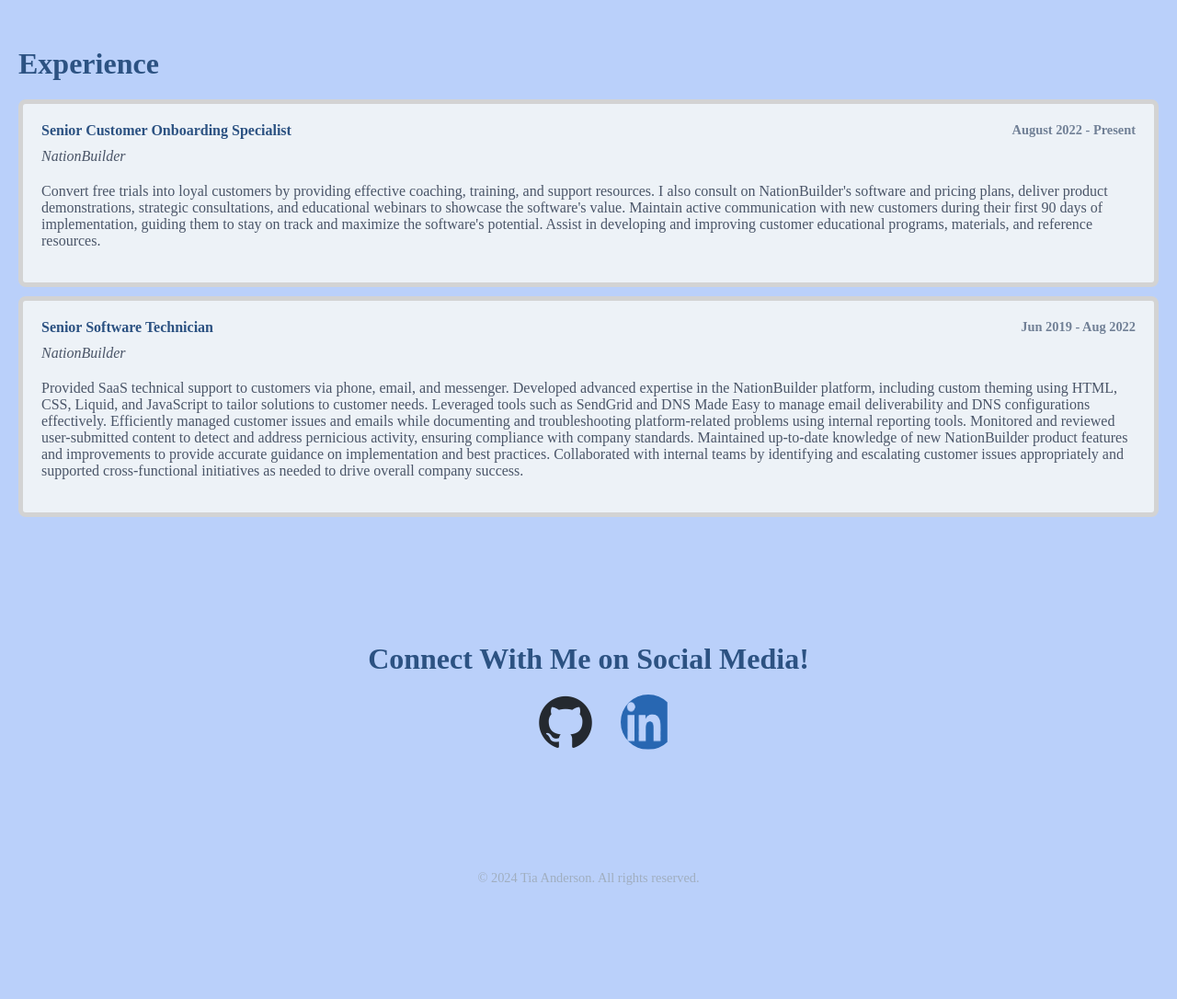
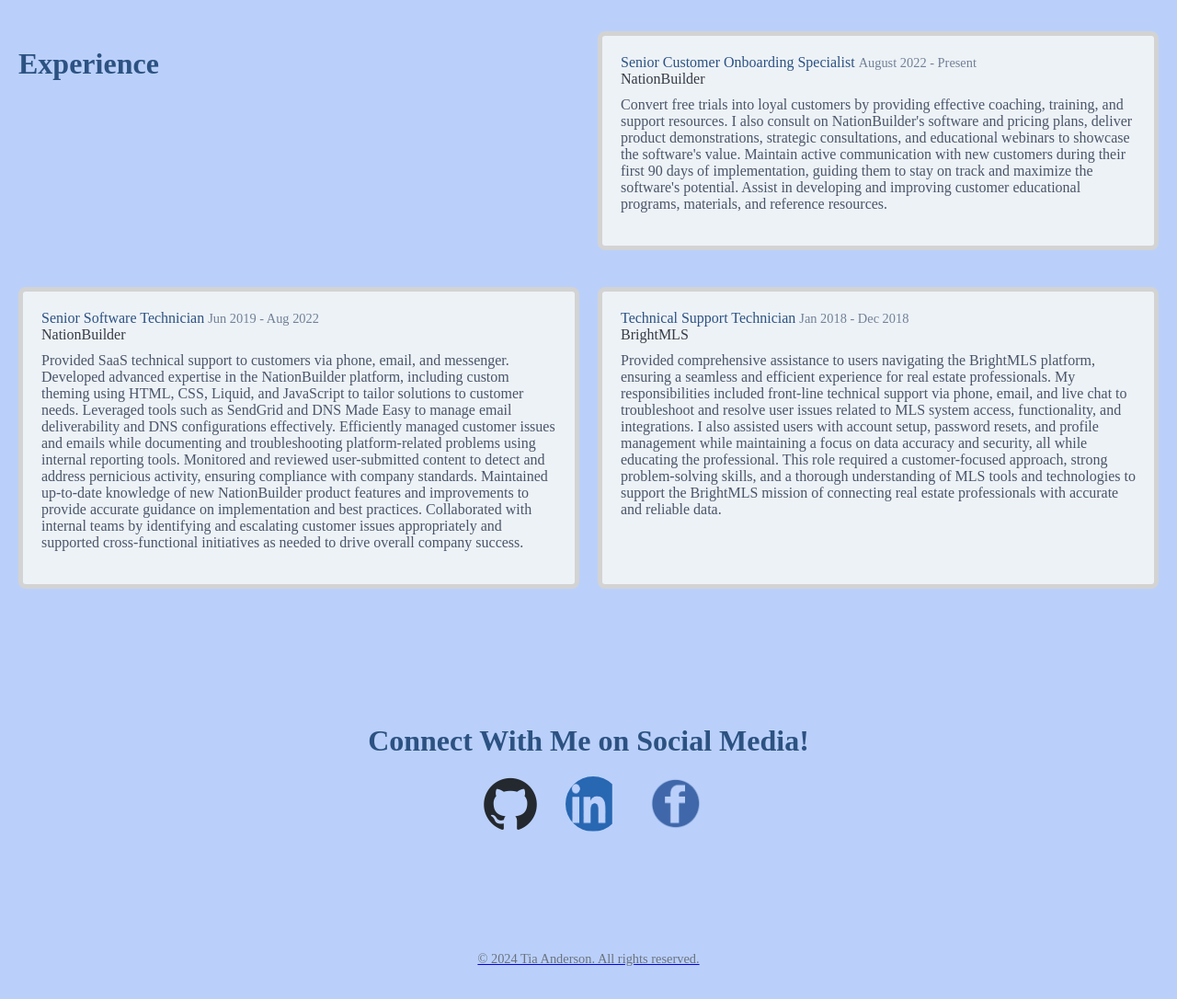
Before and after one commit to Miss-Tia/tia-anderson-jupiter, a plain HTML site: page index.html in a window 1280 px wide. Shown: the part 960-2046 px from the top of the page at 92% size. Before the commit the page ends 1957 px from the top, so only its background shows below. Drawn offline with Linux system fonts and the light colour scheme.

Commit message:
responsiveness added

```diff
--- a/CSS/index.css
+++ b/CSS/index.css
@@ -1,4 +1,29 @@
-  body {
+ /* Mobile first*/
+
+/* tablet media query */
+@media (min-width: 768px) {
+    nav ul {
+        gap: 60px; /* More spaced out for tablet screen */
+        padding: 20px; /* padding for alignment */
+    }
+
+    #experience .experience-item {
+        display: flex;
+        flex-direction: column; /* change to side by side */
+        align-items: flex-start;
+    }
+
+    #experience .experience-header {
+        gap: 15px; /* space between title and dates */
+    }
+
+    #connect ul li a img {
+        width: 80px; /* bigger icons */
+        height: 80px;
+    }
+}
+
+ body {
     background-color: #bad0fa;
     color: #363b45;
     font-family: "Afacad Flux", serif;
@@ -6,6 +31,26 @@
     padding: 0;
 }
 
+/* Desktop devices */
+@media (min-width: 1024px) {
+    nav ul {
+        gap: 80px; /* more spacing for larger screens */
+    }
+    h1 {
+        font-size: 4rem; /* bigger font */
+    }
+    section {
+        padding: 60px 40px; /* more padding for larger screen */
+    }
+    #experience {
+        display: grid;
+        grid-template-columns: repeat(2, 1fr);/* make it a grid */
+        gap: 20px; /* grid item space between */
+    }
+    #connect ul {
+        justify-content: space-evenly; /* space links evenly */
+    }
+}
 
 @import url('<link href="https://fonts.googleapis.com/css2?family=Afacad+Flux:wght@100..1000&family=Baskervville+SC&family=Gruppo&display=swap"');
 
@@ -68,40 +113,22 @@
 }
 
 
-#experience ul {
-    padding: 0;
-    list-style: none;
-}
-
-#experience {
-    padding: 40px 20px;
+#experience h2 {
+    font-size: 2rem;
+    font-weight: 700;
+    color: #2C5282;
+    margin-bottom: 20px;
 }
 
 #experience .experience-item {
-    display: flex;
-    flex-direction: column;
-    gap: 10px;
-    margin-bottom: 10px;
     background-color: #EDF2F7;
     border: 5px solid lightgray;
     border-radius: 8px;
     padding: 20px;
+    margin-bottom: 20px;
 }
-
-#experience .experience-header {
-    display: flex;
-    justify-content: space-between;
-    align-items: flex-start;
-    font-weight: bold;
-    gap: 5px;
-}
-#experience .company-name {
-    display: block;
-    font-size: 1rem;
-    font-style: italic;
-    color: #4A5568;
-    margin-top: 0px;
-
+#experience .experience-item:first-of-type {
+    margin-top: 10px;
 }
 .job-title {
     color: #2C5282;
@@ -169,5 +196,5 @@
     text-align: center;
     padding: 20px;
     font-size: 0.9rem;
-    color: #A0AEC0;
+    color: #6b7280;
 }
--- a/index.html
+++ b/index.html
@@ -9,7 +9,7 @@
     <link href="css/index.css" rel="stylesheet" />
 </head>
     <nav>
-        <img src="images/IMG_9516.JPEG" alt="Photo of Tia Anderson">
+        <img src="images/IMG_9516.JPEG" alt="Photo of Tia Anderson smiling and posing nicely at a dinner table">
         <h1> TIA ANDERSON</h1>
         <ul>
             <li><a href="#about">About</a></li>
@@ -54,6 +54,16 @@
         <span class="company-name">NationBuilder</span>
         <p class="job-description">Provided SaaS technical support to customers via phone, email, and messenger. Developed advanced expertise in the NationBuilder platform, including custom theming using HTML, CSS, Liquid, and JavaScript to tailor solutions to customer needs. Leveraged tools such as SendGrid and DNS Made Easy to manage email deliverability and DNS configurations effectively. Efficiently managed customer issues and emails while documenting and troubleshooting platform-related problems using internal reporting tools. Monitored and reviewed user-submitted content to detect and address pernicious activity, ensuring compliance with company standards. Maintained up-to-date knowledge of new NationBuilder product features and improvements to provide accurate guidance on implementation and best practices. Collaborated with internal teams by identifying and escalating customer issues appropriately and supported cross-functional initiatives as needed to drive overall company success.</p>
     </div>
+
+    <div class="experience-item">
+        <div class="experience-header">
+            <span class="job-title">Technical Support Technician</span>
+            <span class="job-dates">Jan 2018 - Dec 2018</span>
+        </div>
+
+    <span class="company-name">BrightMLS</span>
+    <p class="job-description">Provided comprehensive assistance to users navigating the BrightMLS platform, ensuring a seamless and efficient experience for real estate professionals. My responsibilities included front-line technical support via phone, email, and live chat to troubleshoot and resolve user issues related to MLS system access, functionality, and integrations. I also assisted users with account setup, password resets, and profile management while maintaining a focus on data accuracy and security, all while educating the professional. This role required a customer-focused approach, strong problem-solving skills, and a thorough understanding of MLS tools and technologies to support the BrightMLS mission of connecting real estate professionals with accurate and reliable data.</p>
+</div>
 </section>
 
 <section id="connect">
@@ -69,6 +79,10 @@
                 <img src="images/LI-In-Bug.png" alt="LinkedIn icon">
             </a>
         </li>
+        <li>
+            <a href="https://www.facebook.com/pinksatin621/" target="_blank" aria-label="Facebook">
+                <img src="images/logo-facebook.png" alt="Facebook icon">
+        </li>
     </ul>
 </section>
 </section>
```
Also changed, not shown: images/logo-facebook.png (added).
